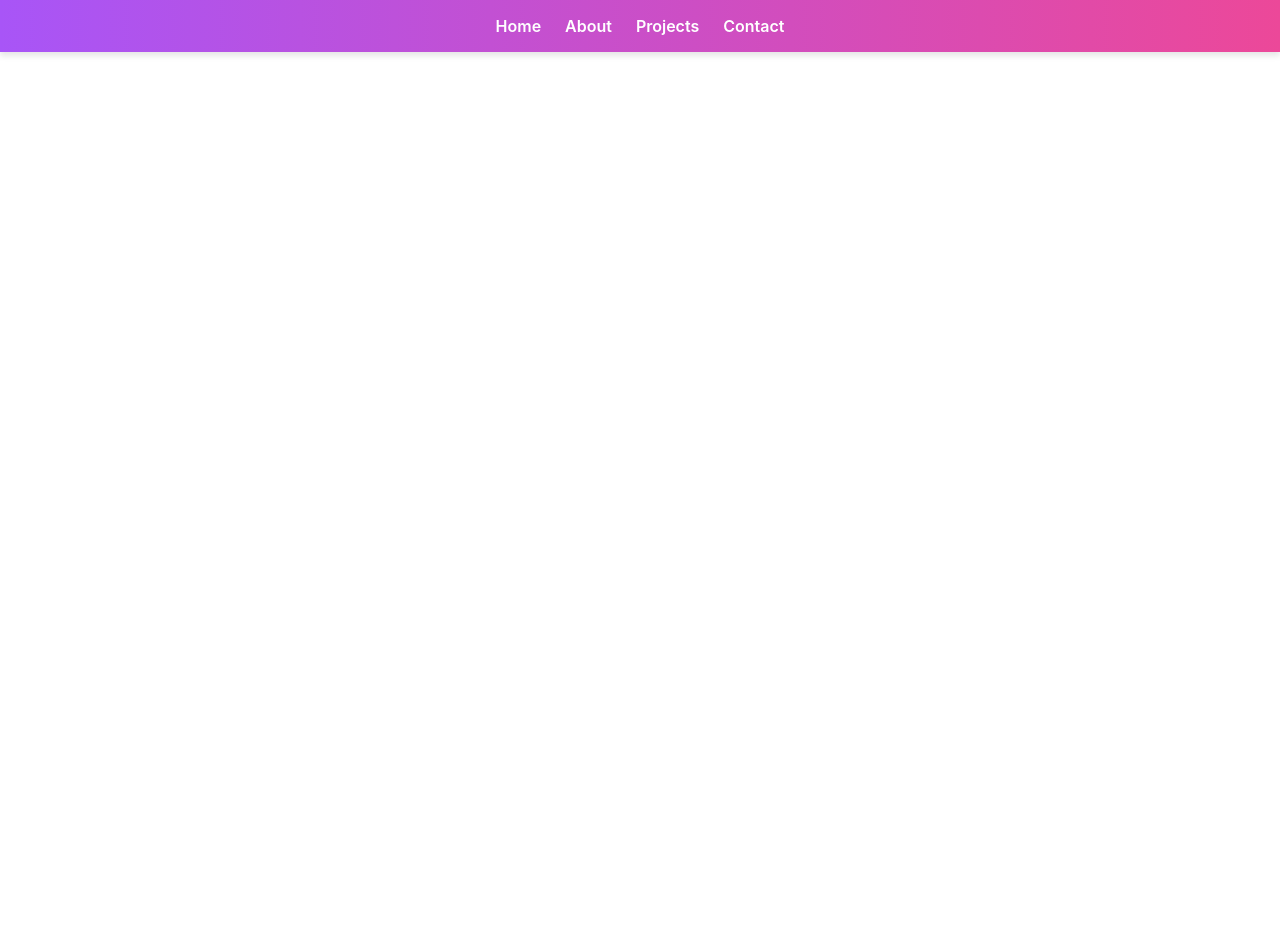
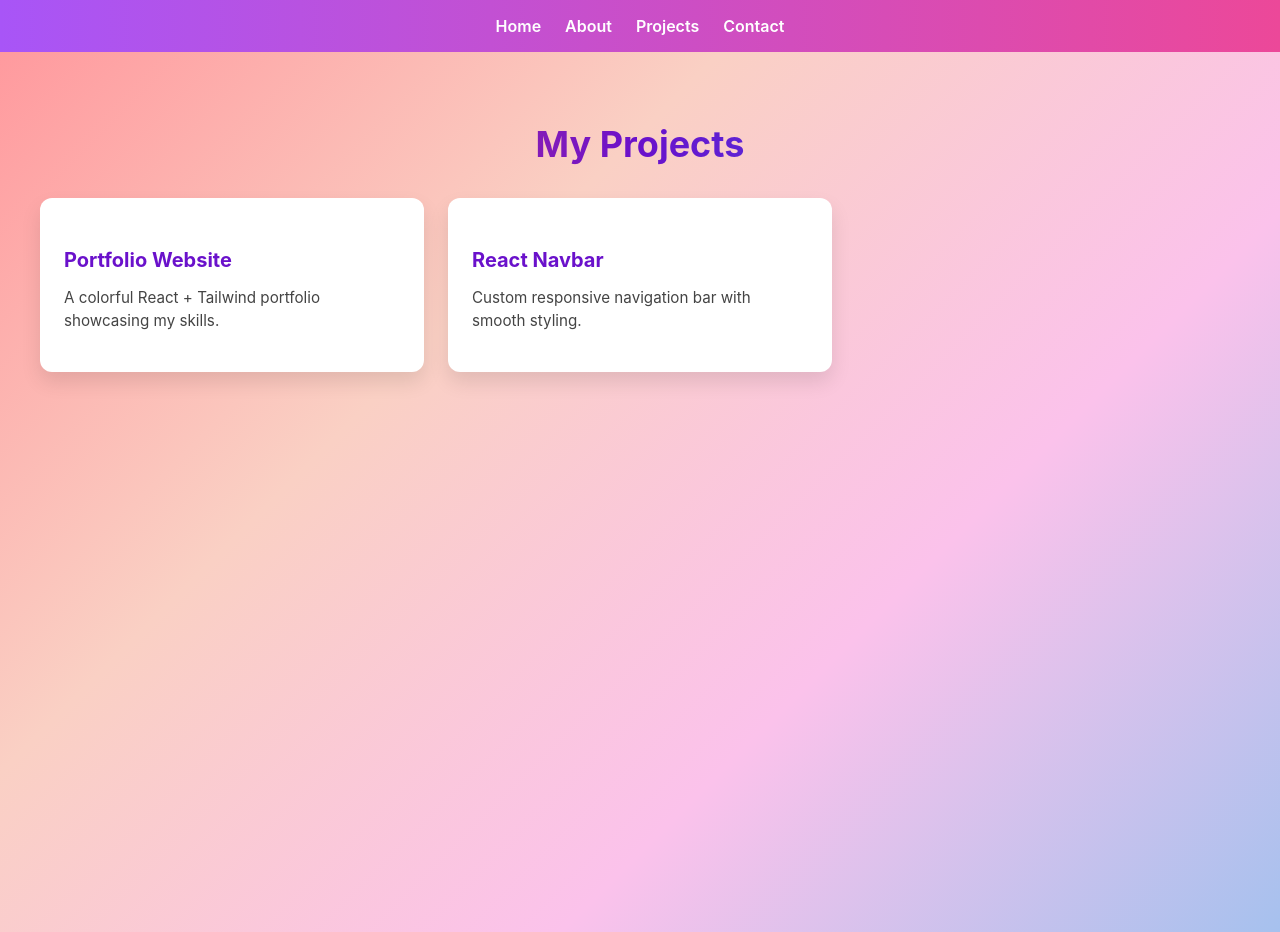
Before and after one commit to LAXMINARAYAN-RAJBHAR/my-portfolio, a React (Create React App) app: page /my-portfolio/projects in a window 1280 px wide. Before the commit the page ends 800 px from the top, so only its background shows below. Built offline with nearby package versions, Linux system fonts and the light colour scheme.

Commit message:
Add Layout component

```diff
--- a/src/App.js
+++ b/src/App.js
@@ -1,6 +1,6 @@
 import React from "react";
 import { BrowserRouter as Router, Routes, Route } from "react-router-dom";
-import Navbar from "./components/Navbar";
+import Layout from "./components/Layout";
 import Home from "./pages/Home";
 import About from "./pages/About";
 import Projects from "./pages/Projects";
@@ -8,13 +8,14 @@
 
 function App() {
   return (
-    <Router>
-      <Navbar />
+    <Router basename="/my-portfolio"> {/* ✅ This is the only fix needed */}
       <Routes>
-        <Route path="/" element={<Home />} />
-        <Route path="/about" element={<About />} />
-        <Route path="/projects" element={<Projects />} />
-        <Route path="/contact" element={<Contact />} />
+        <Route path="/" element={<Layout />}>
+          <Route index element={<Home />} />
+          <Route path="about" element={<About />} />
+          <Route path="projects" element={<Projects />} />
+          <Route path="contact" element={<Contact />} />
+        </Route>
       </Routes>
     </Router>
   );
--- /dev/null
+++ b/src/components/Layout.js
@@ -0,0 +1,14 @@
+import React from "react";
+import Navbar from "./Navbar";
+import { Outlet } from "react-router-dom";
+
+function Layout() {
+  return (
+    <div>
+      <Navbar />
+      <Outlet /> {/* ✅ This renders the current page inside Layout */}
+    </div>
+  );
+}
+
+export default Layout;
```
